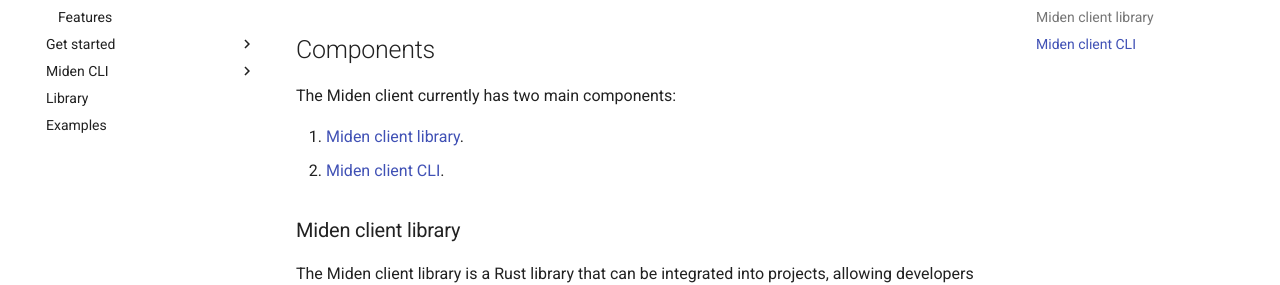
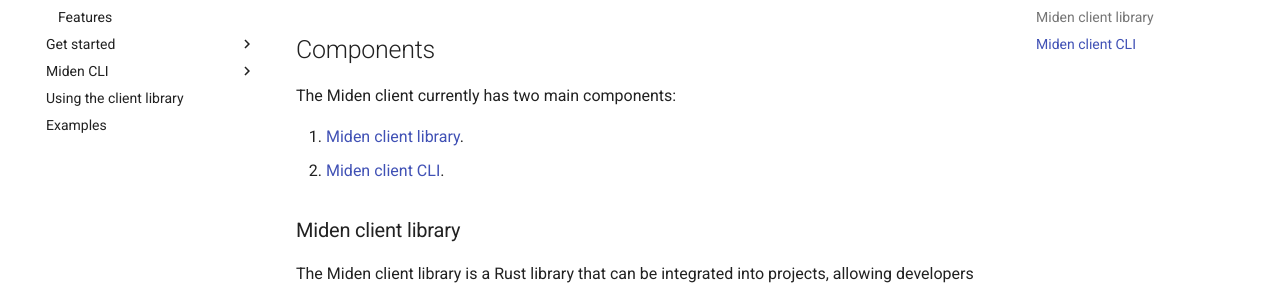
Before and after one commit to 0xPolygonMiden/miden-client, an MkDocs documentation site: the page built from docs/index.md, in a window 1280 px wide. Shown: the part 148-433 px from the top of the page. Built offline with MkDocs 1.6.1 and Material for MkDocs 9.7.7, drawn with Linux system fonts in a browser that asks for light colours.

Commit message:
change file menu name

```diff
--- a/mkdocs.yml
+++ b/mkdocs.yml
@@ -31,7 +31,7 @@ nav:
   - Miden CLI:
       - Configuration: 'cli-config.md'
       - Reference: 'cli-reference.md'
-  - Library: 'library.md'
+  - Using the client library: 'library.md'
   - Examples: 'examples.md'
 
 
```
